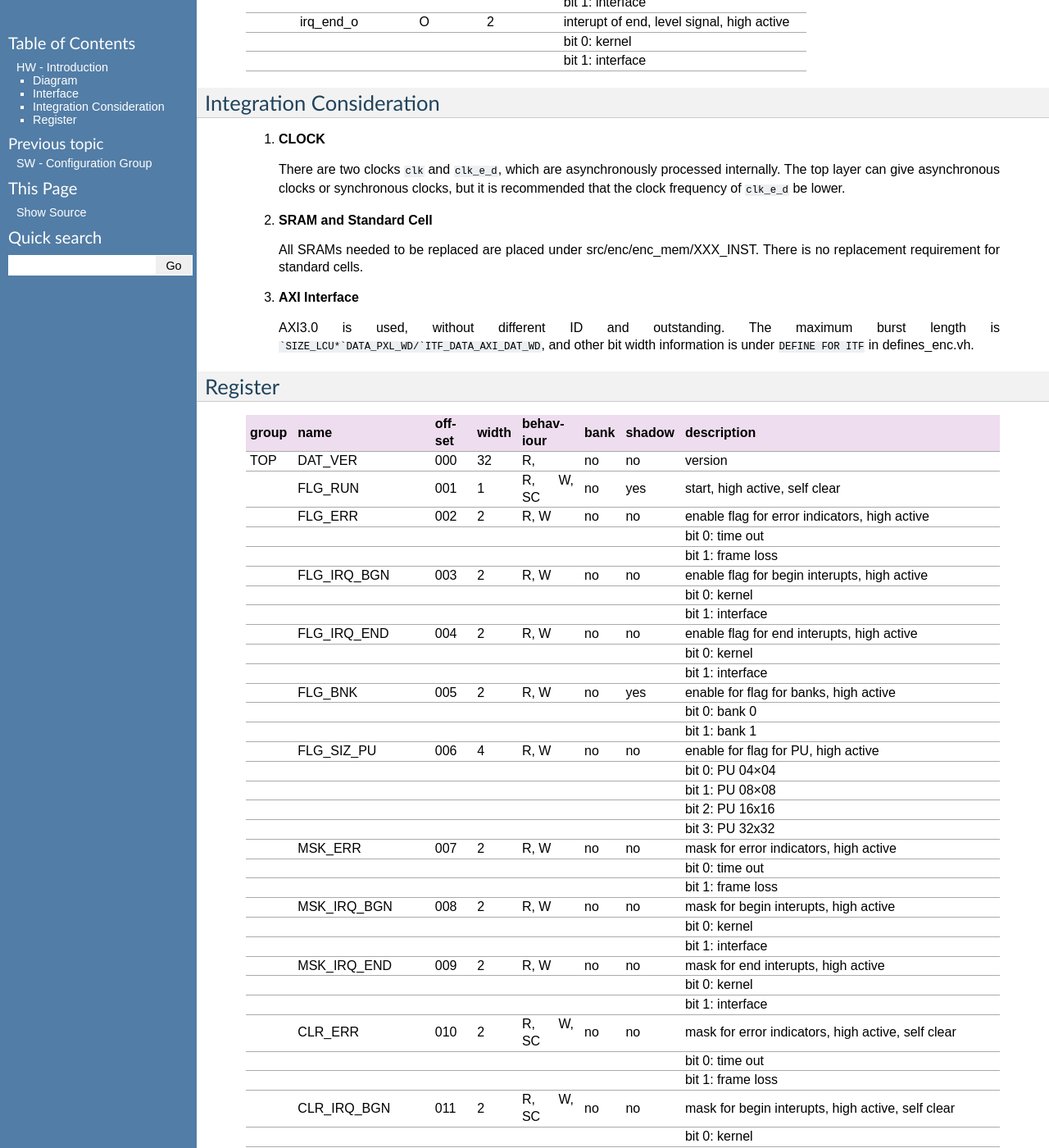
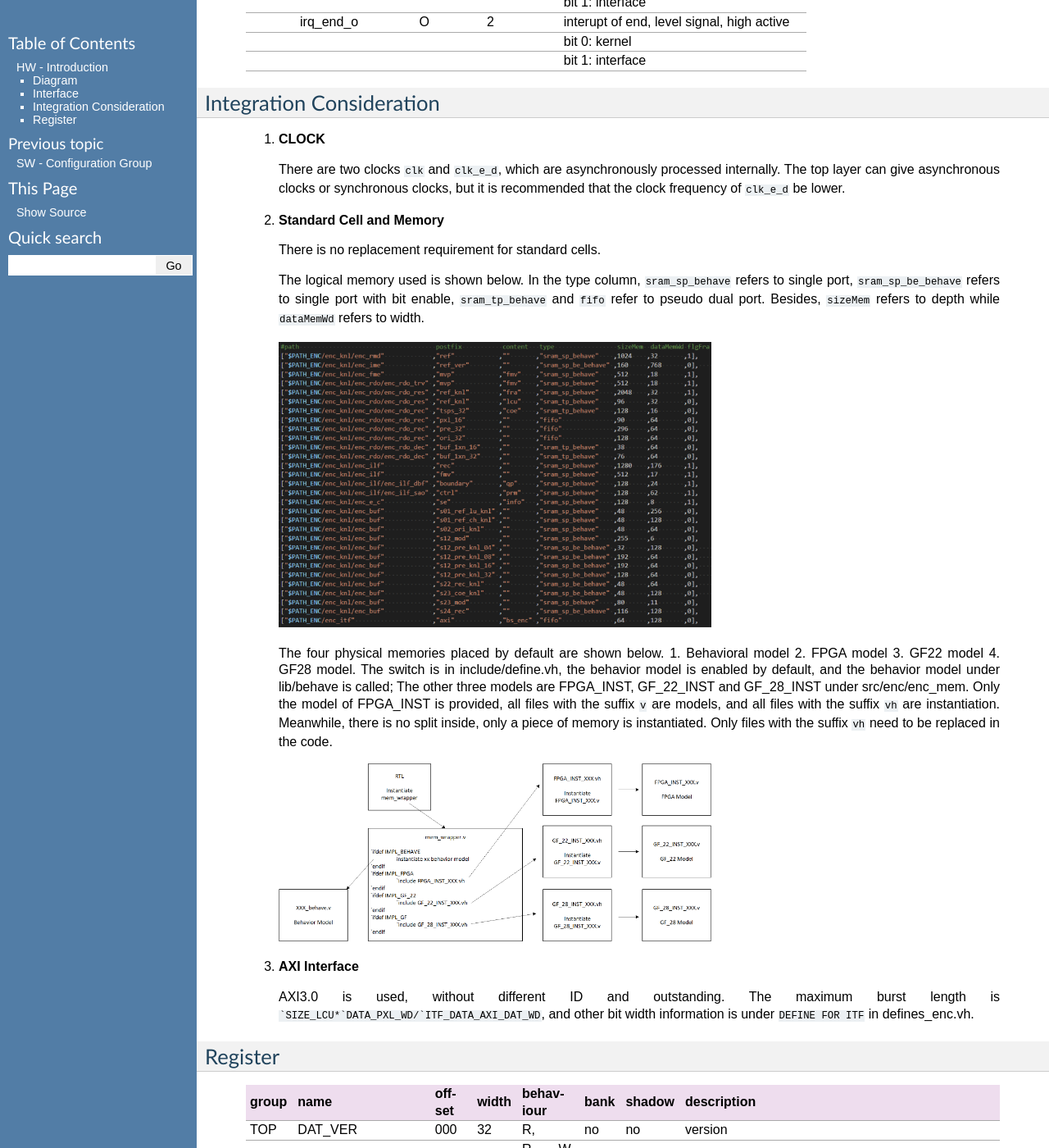
Before and after one commit to iamhll/xkcdc_manual, a Sphinx documentation site: the page built from manual/source/HwIntroduction/main.rst, in a window 1280 px wide and 1400 px high, scrolled down 2332 px. Shown: the whole window at 82% size. Built offline with Sphinx 7.4.7, drawn with Linux system fonts in a browser that asks for light colours.

Commit message:
mem added

```diff
--- a/manual/source/HwIntroduction/main.rst
+++ b/manual/source/HwIntroduction/main.rst
@@ -125,10 +125,31 @@ Integration Consideration
        The top layer can give asynchronous clocks or synchronous clocks,
        but it is recommended that the clock frequency of ``clk_e_d`` be lower.
 
-    #. **SRAM and Standard Cell**
+    #. **Standard Cell and Memory**
 
-       All SRAMs needed to be replaced are placed under src/enc/enc_mem/XXX_INST.
        There is no replacement requirement for standard cells.
+
+       The logical memory used is shown below.
+       In the type column, ``sram_sp_behave`` refers to single port,
+       ``sram_sp_be_behave`` refers to single port with bit enable,
+       ``sram_tp_behave`` and ``fifo`` refer to pseudo dual port.
+       Besides, ``sizeMem`` refers to depth while ``dataMemWd`` refers to width.
+
+       .. image:: mem_logical.png
+         :width: 60%
+
+       The four physical memories placed by default are shown below. 1.
+       Behavioral model 2. FPGA model 3. GF22 model 4. GF28 model.
+       The switch is in include/define.vh, the behavior model is enabled by default,
+       and the behavior model under lib/behave is called;
+       The other three models are FPGA_INST, GF_22_INST and GF_28_INST under src/enc/enc_mem.
+       Only the model of FPGA_INST is provided, all files with the suffix ``v`` are models,
+       and all files with the suffix ``vh`` are instantiation.
+       Meanwhile, there is no split inside, only a piece of memory is instantiated.
+       Only files with the suffix ``vh`` need to be replaced in the code.
+
+       .. image:: mem_physical.png
+         :width: 60%
 
     #. **AXI Interface**
 
```
Also changed, not shown: manual/source/HwIntroduction/mem_logical.png (added), manual/source/HwIntroduction/mem_physical.png (added).
